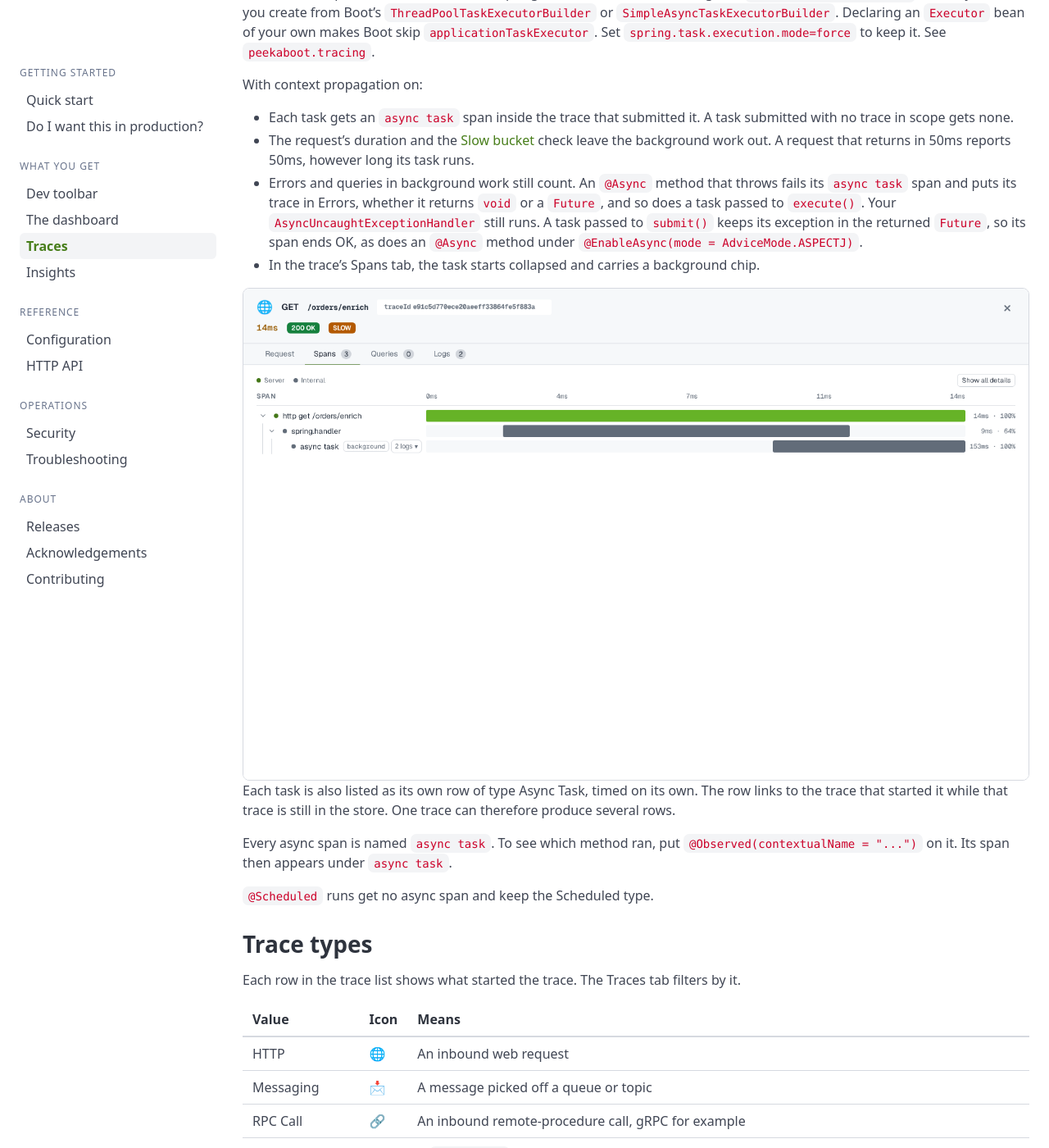
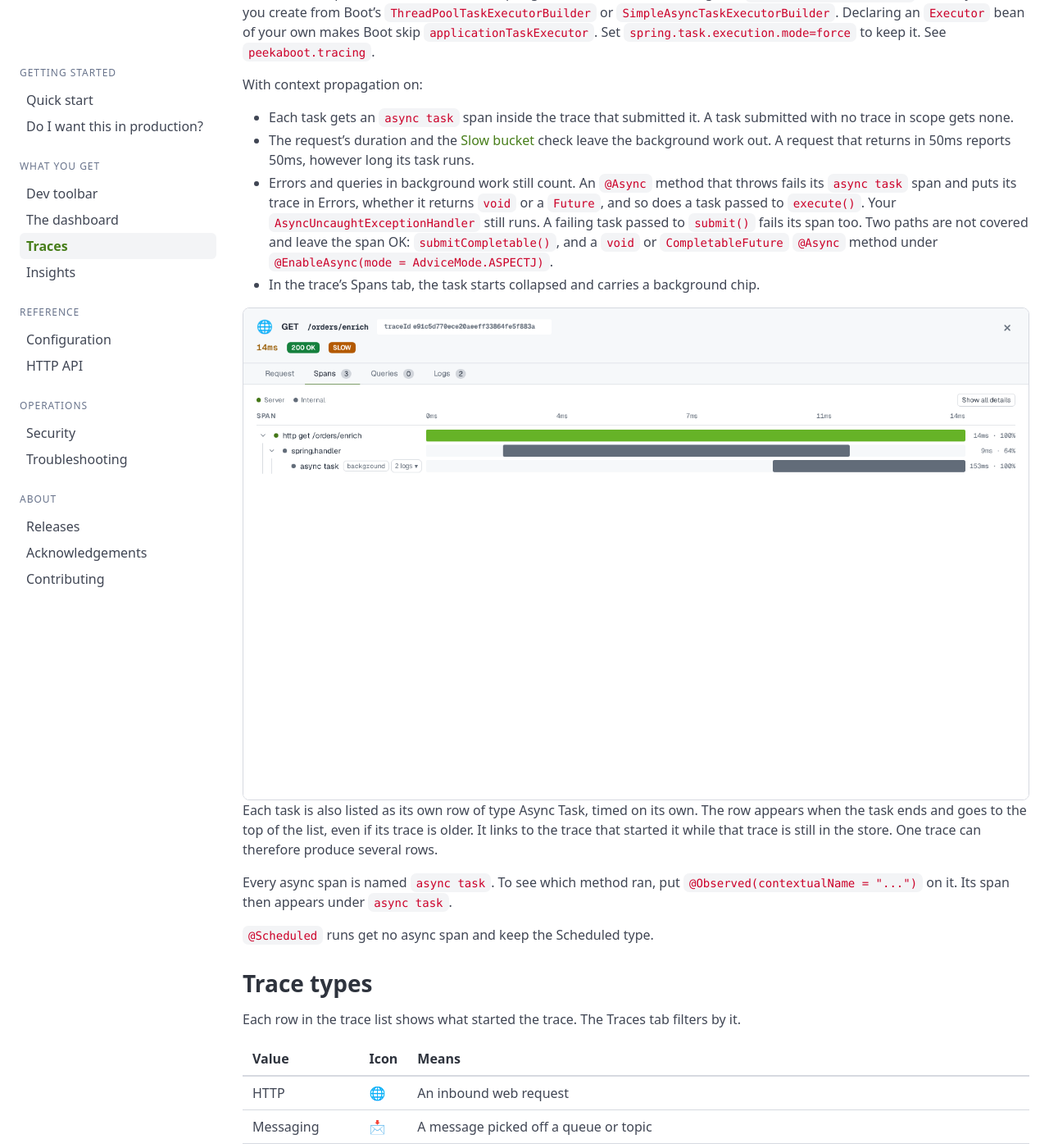
Before and after one commit to peekaboot-org/peekaboot-org.github.io, a Jekyll site: the page built from docs/traces.md, in a window 1280 px wide and 1400 px high, scrolled down 1817 px. Shown: the whole window at 82% size. Built offline with Jekyll 4.4.1, drawn with Linux system fonts in a browser that asks for light colours.

Commit message:
docs: say a submitted task fails its span

```diff
--- a/docs/traces.md
+++ b/docs/traces.md
@@ -96,9 +96,9 @@ With context propagation on:
 - Errors and queries in background work still count. An `@Async` method that throws fails
   its `async task` span and puts its trace in Errors, whether it returns `void` or a
   `Future`, and so does a task passed to `execute()`. Your `AsyncUncaughtExceptionHandler`
-  still runs. A task passed to `submit()` keeps its exception in the returned `Future`, so
-  its span ends OK, as does an `@Async` method under
-  `@EnableAsync(mode = AdviceMode.ASPECTJ)`.
+  still runs. A failing task passed to `submit()` fails its span too. Two paths are not
+  covered and leave the span OK: `submitCompletable()`, and a `void` or `CompletableFuture`
+  `@Async` method under `@EnableAsync(mode = AdviceMode.ASPECTJ)`.
 - In the trace's Spans tab, the task starts collapsed and carries a background chip.
 
 <figure class="image">
@@ -107,9 +107,10 @@ With context propagation on:
        loading="lazy">
 </figure>
 
-Each task is also listed as its own row of type Async Task, timed on its own. The row links to
-the trace that started it while that trace is still in the store. One trace can therefore
-produce several rows.
+Each task is also listed as its own row of type Async Task, timed on its own. The row appears
+when the task ends and goes to the top of the list, even if its trace is older. It links to the
+trace that started it while that trace is still in the store. One trace can therefore produce
+several rows.
 {: #async-rows}
 
 Every async span is named `async task`. To see which method ran, put
```
